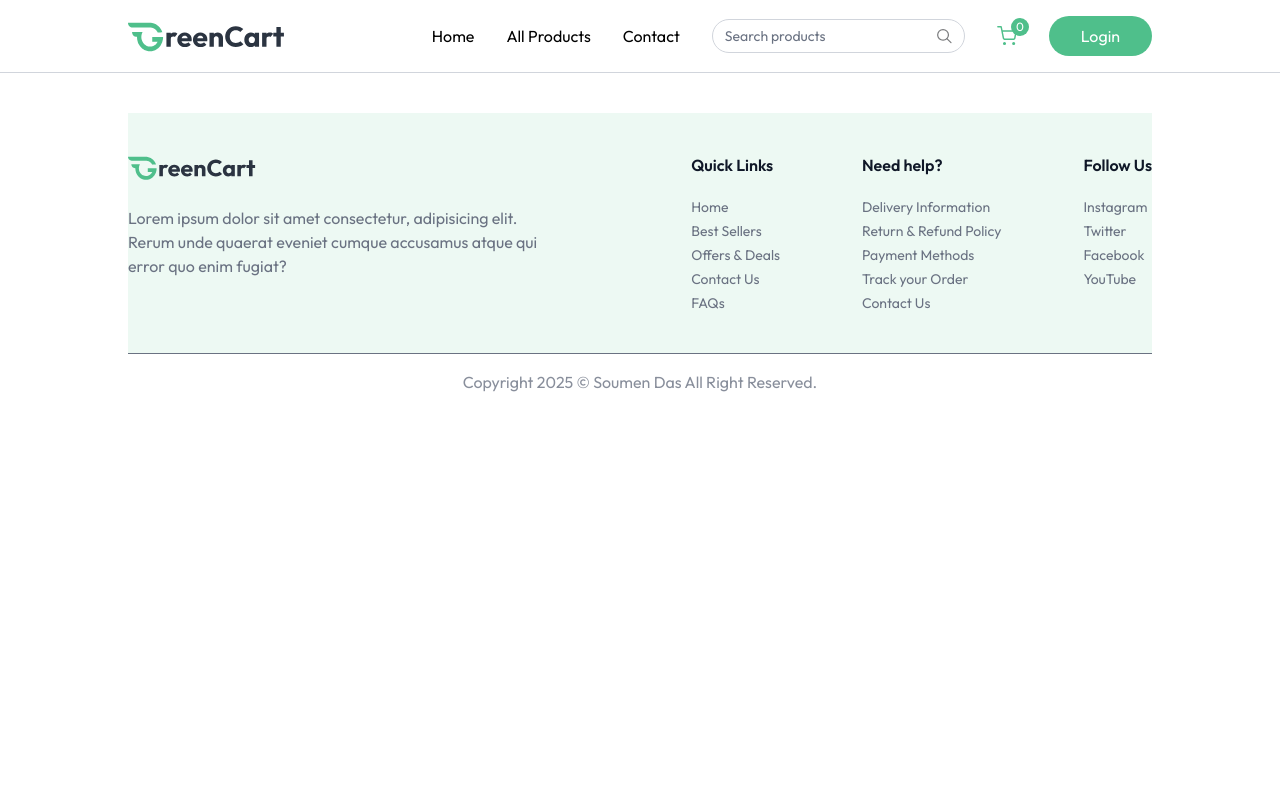
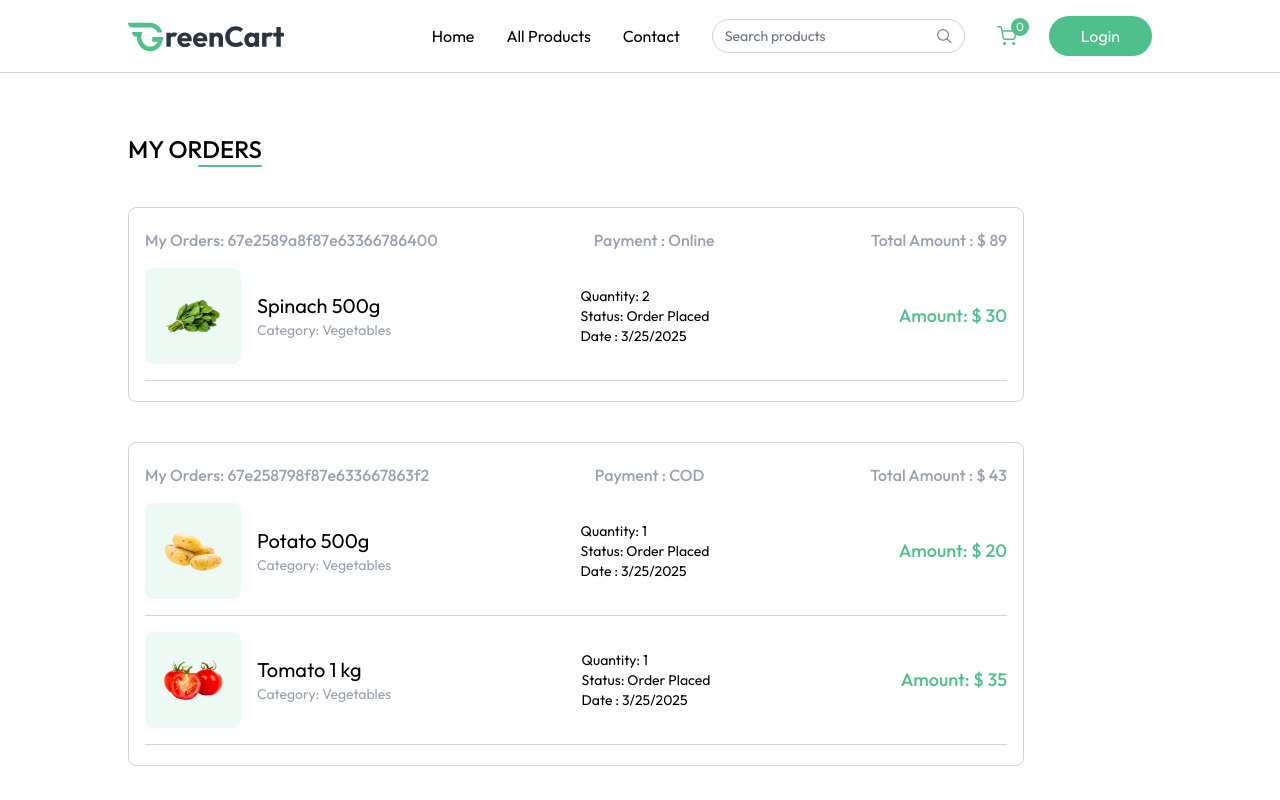
Before and after one commit to dassoumen98/DailyCart, a React (Vite) app in the folder client/: page /my-orders in a window 1280 px wide. Shown: the top 800 px of the page. Built offline with nearby package versions, Linux system fonts and the light colour scheme.

Commit message:
feat: add MyOrders page and integrate it into routing

```diff
--- a/client/src/App.jsx
+++ b/client/src/App.jsx
@@ -14,6 +14,7 @@ import ProductCategory from './pages/ProductCategory'
 import ProductDetails from './pages/ProductDetails'
 import Cart from './components/Cart'
 import AddAddress from './pages/AddAddress'
+import MyOrders from './pages/MyOrders'
 
 export default function App() {
 
@@ -38,6 +39,9 @@ const {showUserLogin}=useAppContext()
         <Route path="/products/:category/:id" element={<ProductDetails />} />
         <Route path='/cart' element={<Cart/>} />
         <Route path='/add-address' element={<AddAddress/>} />
+        <Route path='/my-orders' element={<MyOrders/>} />
+
+
      </Routes>
      </div>
 
--- /dev/null
+++ b/client/src/pages/MyOrders.jsx
@@ -0,0 +1,70 @@
+import React from 'react'
+import { useEffect, useState } from 'react'
+import {dummyOrders } from '../assets/assets'
+
+
+export default function MyOrders() {
+    const [myOrders, setMyOrders] = useState([])
+    const fetchMyOrders = async () => {
+        // fetch orders from backend
+        // setMyOrders(data)
+        setMyOrders(dummyOrders)
+    }
+    useEffect(() => {
+        fetchMyOrders(dummyOrders)
+    }, [])
+
+    console.log(myOrders);
+
+  return (
+    <div className='mt-15 '>
+       <div className='flex flex-col  w-max items-end'>
+            <p className='text-2xl font-medium  uppercase'>My Orders </p>
+            <div className='h-0.5 w-16 bg-primary rounded'></div>
+
+        </div>
+
+        {myOrders.map((order,index)=>(
+            <div key={index} className='mt-10 border border-gray-300 rounded-lg p-4 max-w-4xl py-5'>
+
+            <p className='flex justify-between md:items-center text-gray-400 md:font-medium  max-md:flex-col '>
+                <span>My Orders: {order._id}</span>
+                <span>Payment :  {order.paymentType}</span>
+                <span>Total Amount : $ {order.amount}</span>
+            </p>
+
+            {order.items.map((item,idx)=>(
+                <div className={`relative flex flex-col justify-between md:items-center mt-4 ${order.items.lenght != index+1 && "border-b"} border-gray-300 pb-4 md:flex-row md:gap-16  w-full max-w-4xl `}key={idx}>
+
+                    <div className="flex items-center mb-4 md:mb-0">
+
+                        <div className="bg-primary/10 p-4 rounded-lg">
+                            <img src={item.product.image[0]} alt={item.product.name} className="w-16 h-16 " />
+                        </div>
+                        <div className="ml-4">
+                            <h2 className=' text-xl '>{item.product.name}</h2>
+                            <p className=' text-sm text-gray-400'>Category: {item.product.category}</p>
+                        </div>
+                    </div>
+                     <div className=''>
+                            <p className=' text-sm text-gray-'>Quantity: {item.quantity ||"1"}</p>
+                            <p className=' text-sm text-gray-'>Status: {order.status}</p>
+                            <p className='text-sm text-gray-'>Date : {new Date(order.createdAt).toLocaleDateString()}</p>
+                        </div>
+
+                        <p className=' text-lg font-medium text-primary'>Amount: $ {item.product.offerPrice * item.quantity}</p>
+
+
+                </div>
+
+
+            ))}
+
+
+            </div>
+
+
+        ))}
+
+    </div>
+) }
```
